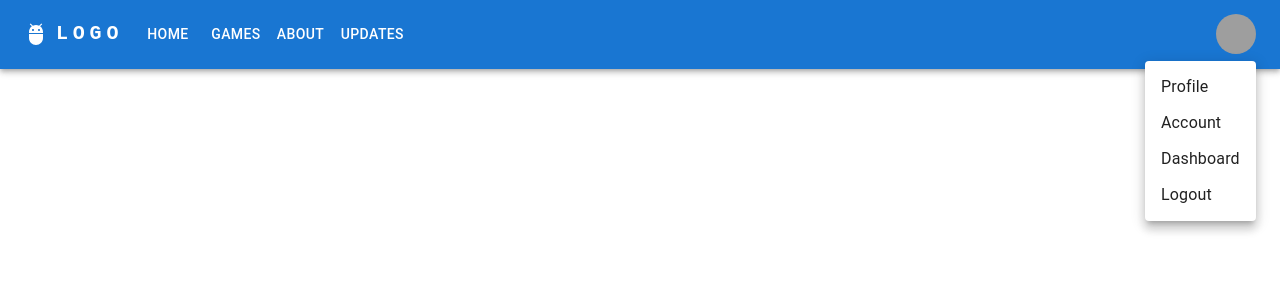
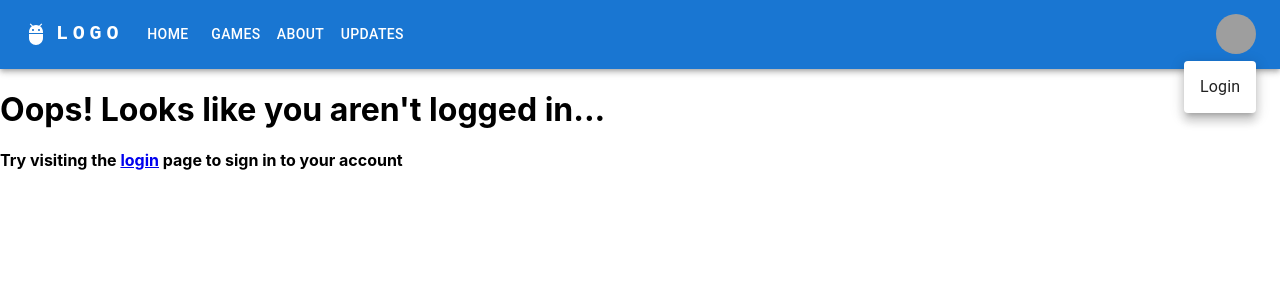
Before and after one commit to san0014s/Cog-Web-App, a React (Create React App) app: page /profile in a window 1280 px wide. Both pictures are taken after a click on the button "Manage your profile". Shown: the top 300 px of the page. Built offline with nearby package versions, Linux system fonts and the light colour scheme; grey boxes are pictures that could not be loaded.

Commit message:
avatar icon hooked to backend, profile page set up and hooked to backend

```diff
--- a/src/App.js
+++ b/src/App.js
@@ -10,10 +10,10 @@ import Login from "./routes/Login"
 import Signup from "./routes/Signup"
 import Games from "./routes/Games";
 
-import SessionState from "./components/SessionState"
 import Navbar from "./components/Navbar.js";
 
 import { Route, Routes } from "react-router-dom";
+import Profile from "./routes/Profile";
 
 
 //We will be using Router which essentially is the standard libary of routes
@@ -45,6 +45,7 @@ function App() {
       <Route path="/login" element={<Login />} />
       <Route path="/signup" element={<Signup />} />
       <Route path="/games" element={<Games />} />
+      <Route path="/profile" element={<Profile />} />
     </Routes>
     </>
   );
--- a/src/components/Navbar.js
+++ b/src/components/Navbar.js
@@ -1,5 +1,4 @@
 import * as React from 'react';
-import { useNavigate } from 'react-router-dom';
 import AppBar from '@mui/material/AppBar';
 import Box from '@mui/material/Box';
 import Toolbar from '@mui/material/Toolbar';
@@ -8,12 +7,10 @@ import Typography from '@mui/material/Typography';
 import Menu from '@mui/material/Menu';
 import MenuIcon from '@mui/icons-material/Menu';
 import Container from '@mui/material/Container';
-import Avatar from '@mui/material/Avatar';
 import Button from '@mui/material/Button';
-import Tooltip from '@mui/material/Tooltip';
 import MenuItem from '@mui/material/MenuItem';
 import AdbIcon from '@mui/icons-material/Adb';
-import SessionState from './SessionState';
+import NavbarAvatarIcon from './NavbarAvatarIcon';
 
 const pages = [
     {display: 'Home', href: '/'},
@@ -24,42 +21,13 @@ const pages = [
 
 const ResponsiveAppBar = () => {
   const [anchorElNav, setAnchorElNav] = React.useState(null);
-  const [anchorElUser, setAnchorElUser] = React.useState(null);
-
-  const navigate = useNavigate();
-
-  const settings = [
-    {display: 'Profile', onClick: () => {
-        handleCloseUserMenu()
-        navigate('/profile')
-      }},
-    {display: 'Account', onClick: () => {
-        handleCloseUserMenu()
-        navigate('/account')
-      }},
-    {display: 'Dashboard', onClick: () => handleCloseUserMenu()},
-    {display: 'Logout', onClick: () => {
-        SessionState.setId(-1);
-        handleCloseUserMenu();
-        navigate('/')
-      }}
-  ];
 
   const handleOpenNavMenu = (event) => {
-    console.log(SessionState.getId());
     setAnchorElNav(event.currentTarget);
-  };
-  const handleOpenUserMenu = (event) => {
-    console.log(SessionState.getId());
-    setAnchorElUser(event.currentTarget);
   };
 
   const handleCloseNavMenu = () => {
     setAnchorElNav(null);
-  };
-
-  const handleCloseUserMenu = () => {
-    setAnchorElUser(null);
   };
 
   return (
@@ -153,35 +121,8 @@ const ResponsiveAppBar = () => {
             ))}
           </Box>
 
-          <Box sx={{ flexGrow: 0 }}>
-            <Tooltip title="Open settings">
-              <IconButton onClick={handleOpenUserMenu} sx={{ p: 0 }}>
-                <Avatar alt="Remy Sharp" src="/static/images/avatar/2.jpg" />
-              </IconButton>
-            </Tooltip>
-            <Menu
-              sx={{ mt: '45px' }}
-              id="menu-appbar"
-              anchorEl={anchorElUser}
-              anchorOrigin={{
-                vertical: 'top',
-                horizontal: 'right',
-              }}
-              keepMounted
-              transformOrigin={{
-                vertical: 'top',
-                horizontal: 'right',
-              }}
-              open={Boolean(anchorElUser)}
-              onClose={handleCloseUserMenu}
-            >
-              {settings.map((setting) => (
-                <MenuItem key={setting.display} onClick={() => setting.onClick()}>
-                  <Typography textAlign="center">{setting.display}</Typography>
-                </MenuItem>
-              ))}
-            </Menu>
-          </Box>
+          <NavbarAvatarIcon/>
+
         </Toolbar>
       </Container>
     </AppBar>
--- /dev/null
+++ b/src/components/NavbarAvatarIcon.js
@@ -0,0 +1,96 @@
+import React, { useState, useEffect } from "react";
+import { useNavigate } from "react-router-dom";
+import { Box } from "@mui/system";
+import { Tooltip, Avatar, Menu, IconButton, MenuItem, Typography } from "@mui/material";
+import SessionState from "./SessionState";
+
+export default function NavbarAvatarIcon() {
+
+    // how the menu opens and closes
+    const navigate = useNavigate();
+    const [anchorElUser, setAnchorElUser] = React.useState(null);
+
+    const handleOpenUserMenu = (event) => {
+        setAnchorElUser(event.currentTarget);
+    };
+
+    const handleCloseUserMenu = () => {
+        setAnchorElUser(null);
+    };
+
+    // what each button does
+    const settings = [
+        {display: 'Profile', onClick: () => {
+            handleCloseUserMenu()
+            navigate('/profile')
+        }},
+        {display: 'Account', onClick: () => {
+            handleCloseUserMenu()
+            navigate('/account')
+        }},
+        {display: 'Dashboard', onClick: () => handleCloseUserMenu()},
+        {display: 'Logout', onClick: () => {
+            SessionState.setId(-1);
+            setAccount();
+            handleCloseUserMenu();
+            navigate('/')
+        }}
+    ];
+
+    // handle getting of account data
+    const [account, setAccount] = useState();
+
+    useEffect(() => {
+        if (SessionState.getId() < 0) {
+            return;
+        }
+
+        fetch('http://localhost:8080/Account/' + SessionState.getId(), { // TODO: make protocol, ip address, and port(?) configurable
+            method: 'GET',
+            headers: { "Content-Type": "application/json" }
+        }).then((response) => {
+            return response.json();
+        }).then((data) => {
+            setAccount(data);
+        }).catch((error) => { // catch any errors
+            console.error(error)
+        })
+    }, [SessionState.getId()]) // reload the account any time the session id changes
+
+    return <Box sx={{ flexGrow: 0 }}>
+        <Tooltip title="Manage your profile">
+            <IconButton onClick={handleOpenUserMenu} sx={{ p: 0 }}>
+                <Avatar alt={account && account.name} src={account && account.picture ?
+                    account.picture : "https://cog-web-app-public-assets.s3.amazonaws.com/profile-pictures/default-pfp.jpg"} />
+            </IconButton>
+        </Tooltip>
+        <Menu
+            sx={{ mt: '45px' }}
+            id="menu-appbar"
+            anchorEl={anchorElUser}
+            anchorOrigin={{
+                vertical: 'top',
+                horizontal: 'right',
+            }}
+            keepMounted
+            transformOrigin={{
+                vertical: 'top',
+                horizontal: 'right',
+            }}
+            open={Boolean(anchorElUser)}
+            onClose={handleCloseUserMenu}
+        >
+        {
+            account ? settings.map((setting) => ( // if account is logged in, show all the options
+                <MenuItem key={setting.display} onClick={() => setting.onClick()}>
+                    <Typography textAlign="center">{setting.display}</Typography>
+                </MenuItem> ))
+            :  // else, show just the login button
+                <MenuItem onClick={() => navigate("/login")}>
+                    <Typography textAlign="center">Login</Typography>
+                </MenuItem>
+        }
+        </Menu>
+    </Box>
+
+}
--- a/src/routes/Login.js
+++ b/src/routes/Login.js
@@ -57,6 +57,7 @@ export default function Login() {
 
     {loginFailed && <><label style={{color: "red"}}>Username or password incorrect, please try again</label><br/></>}
     <input type="submit" value="Submit" />
+    <p>Don't have an account? <a href="/signup">Sign up!</a></p>
     </form>
   </>
 }
--- /dev/null
+++ b/src/routes/Profile.js
@@ -0,0 +1,42 @@
+import React, { useEffect, useState } from "react"
+import SessionState from "../components/SessionState"
+
+export default function Profile() {
+
+    const [account, setAccount] = useState();
+
+    useEffect(() => {
+        if (SessionState.getId() < 0) {
+            return;
+        }
+
+        fetch('http://localhost:8080/Account/' + SessionState.getId(), { // TODO: make protocol, ip address, and port(?) configurable
+            method: 'GET',
+            headers: { "Content-Type": "application/json" }
+        }).then((response) => {
+            return response.json();
+        }).then((data) => {
+            setAccount(data);
+        }).catch((error) => { // catch any errors
+            console.error(error)
+        })
+    }, [])
+
+    if (account) {
+        console.log(account)
+        return <>
+            <h1>{account.name}</h1>
+            <h4>@{account.username}</h4>
+            <img alt={account.name}
+                src={account.picture ? account.picture : "https://cog-web-app-public-assets.s3.amazonaws.com/profile-pictures/default-pfp.jpg"}/>
+            <p>Joined: {account.joinDate}</p>
+            <p>Interests: {account.interests}</p>
+        </>
+    }
+
+    return <>
+        <h1>Oops! Looks like you aren't logged in...</h1>
+        <h4>Try visiting the <a href="/login">login</a> page to sign in to your account</h4>
+    </>
+
+}
--- a/src/routes/Signup.js
+++ b/src/routes/Signup.js
@@ -32,7 +32,7 @@ export default function Signup() {
       interests: interests
     }
 
-    fetch('http://localhost:8080/Account/createAccount', { // TODO: make protocol, ip address, and port(?) configurable
+    fetch('http://localhost:8080/Account', { // TODO: make protocol, ip address, and port(?) configurable
         method: 'POST',
         headers: { "Content-Type": "application/json" },
         body: JSON.stringify(accountToCreate)
@@ -77,6 +77,7 @@ export default function Signup() {
     </label><br />
     <input type="text" value={interests} onChange={(e) => setInterests(e.target.value)} /><br />
     <input type="submit" value="Submit" />
+    <p>Already have an account? <a href="/login">Log in!</a></p>
     </form>
   </>
 }
```
